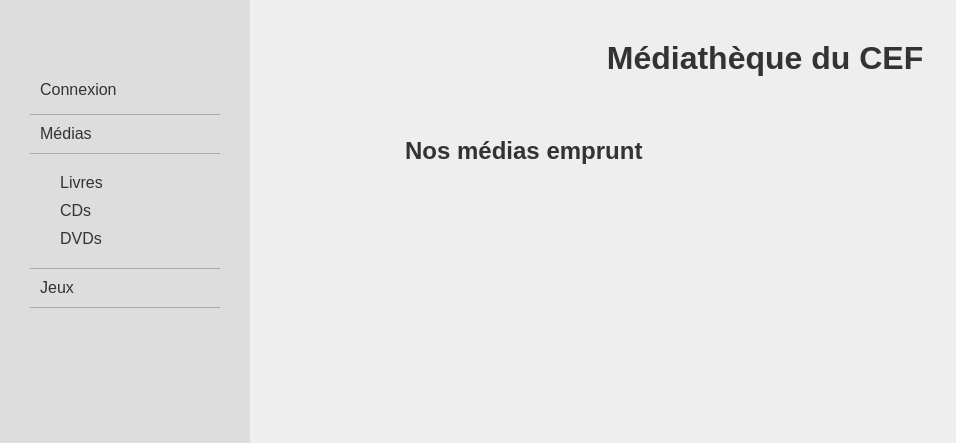
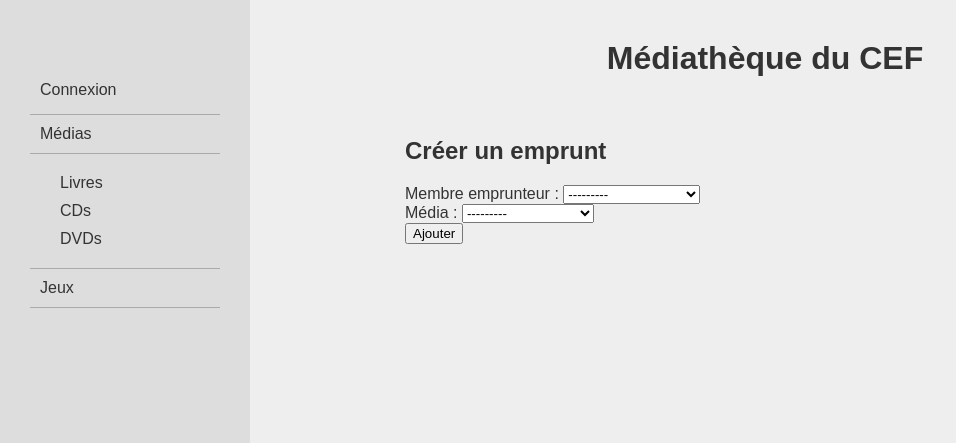
Before and after one commit to AlexD004/CEF-Mediatheque, a Django app: page /emprunt in a window 1280 px wide. Shown: the top 443 px of the page, without its empty margins (0-956 px from the left). Run offline with Django 5.2, Linux system fonts and the light colour scheme; data comes from the database, SQL or seed files in the repository; both versions use the stored data as it was after the commit.

Commit message:
add methods to add and remove a loan

```diff
--- a/logisticMediatheque/forms.py
+++ b/logisticMediatheque/forms.py
@@ -1,8 +1,8 @@
 from django import forms
-from .models import Livres, CDs, DVDs, Jeux, Membres, Author, Editor, Label, GroupOrSinger, Director
+from .models import Livres, CDs, DVDs, Jeux, Membres, Author, Editor, Label, GroupOrSinger, Director, GameEditor, Medias
 
 class addLivreForm(forms.ModelForm):
-    author = forms.ModelChoiceField(queryset=Author.objects.all(), label = "Auteur")
+    author = forms.ModelChoiceField(queryset=Author.objects.all(), to_field_name="name", label = "Auteur")
     editor = forms.ModelChoiceField(queryset=Editor.objects.all(), label = "Éditeur")
     class Meta:
         model = Livres
@@ -28,9 +28,10 @@ class addDVDForm(forms.ModelForm):
 
 
 class addJeuxForm(forms.ModelForm):
+    gameEditor = forms.ModelChoiceField(queryset=GameEditor.objects.all(), label = "Éditeur")
     class Meta:
         model = Jeux
-        fields = ['gameTitle','issue','numPlayer','gameDuration']
+        fields = ['gameTitle','gameEditor','issue','numPlayer','gameDuration']
         labels = {'title':'Titre','issue':'Date de sortie','numPlayer':'Nombre de joueur','gameDuration':'Temps de jeu'}
 
 class addMembreForm(forms.ModelForm):
@@ -38,3 +39,7 @@ class addMembreForm(forms.ModelForm):
         model = Membres
         fields = ['firstname','lastname','email']
         labels = {'firstname':'Prénom','lastname':'Nom','email':'Adresse e-mail'}
+
+class addLoanForm(forms.Form):
+    membre = forms.ModelChoiceField(queryset=Membres.objects.all().filter(numLoan__lt=3, canLoan=True), label = "Membre emprunteur")
+    media = forms.ModelChoiceField(queryset=Medias.objects.all().filter(dateLoan__isnull=True), label = "Média")
--- a/logisticMediatheque/models.py
+++ b/logisticMediatheque/models.py
@@ -13,22 +13,22 @@ class Membres (models.Model):
 """ Class for Medias Details and Informations """
 
 class Author (models.Model):
-    name = models.CharField(max_length = 100, default = "Inconnu")
+    name = models.CharField(max_length = 100, default = "Inconnu", unique = True)
 
 class Editor (models.Model):
-    name = models.CharField(max_length = 100, default = "Inconnu")
+    name = models.CharField(max_length = 100, default = "Inconnu", unique = True)
 
 class Label (models.Model):
-    name = models.CharField(max_length = 100, default = "Inconnu")
+    name = models.CharField(max_length = 100, default = "Inconnu", unique = True)
 
 class GroupOrSinger (models.Model):
-    name = models.CharField(max_length = 100, default = "Inconnu")
+    name = models.CharField(max_length = 100, default = "Inconnu", unique = True)
 
 class Director (models.Model):
-    name = models.CharField(max_length = 100, default = "Inconnu")
+    name = models.CharField(max_length = 100, default = "Inconnu", unique = True)
 
 class GameEditor (models.Model):
-    name = models.CharField(max_length = 100, default = "Inconnu")
+    name = models.CharField(max_length = 100, default = "Inconnu", unique = True)
 
 """ Class for Medias """
 
--- /dev/null
+++ b/logisticMediatheque/templates/logisticMediatheque/forms/addLoanForm.html
@@ -0,0 +1,11 @@
+{% extends 'logisticMediatheque/base.html' %}
+
+{% block content %}
+
+    <h2>Créer un emprunt</h2>
+    <form method="post">
+        {% csrf_token %}
+        {{ form }}
+        <input type="submit" value="Ajouter">
+    </form>
+{% endblock content %}
--- a/logisticMediatheque/templates/logisticMediatheque/menus/menuManage.html
+++ b/logisticMediatheque/templates/logisticMediatheque/menus/menuManage.html
@@ -1,6 +1,7 @@
 <nav id="itemNav">
     <ul>
         {% include "logisticMediatheque/menus/menuAuth.html" %}
+        <li><a href="{% url 'logisticMediatheque:addLoan' %}">Créer un emprunt</a></li>
         <li><a href="{% url 'logisticMediatheque:dashboard' %}">Médias</a></li>
         <li class="submenu">
             <ul>
--- a/logisticMediatheque/urls.py
+++ b/logisticMediatheque/urls.py
@@ -5,6 +5,9 @@ app_name = "logisticMediatheque"
 
 urlpatterns = [
     path('', views.dashboard, name = 'dashboard'),
+
+    path('emprunt', views.addLoan, name = 'addLoan'),
+    path('supprimer-emprunt/<int:item_id>/<int:membre_id>', views.removeLoan, name = 'removeLoan'),
 
     path('nouveau/membre', views.addMembre, name = 'addMembre'),
     path('nouveau/jeu', views.addJeu, name = 'addJeu'),
--- a/logisticMediatheque/views.py
+++ b/logisticMediatheque/views.py
@@ -1,7 +1,7 @@
 from django.shortcuts import render, get_object_or_404
 from .models import Medias, Livres, CDs, DVDs, Jeux, Membres
-from .forms import addLivreForm, addCDForm, addDVDForm, addJeuxForm, addMembreForm
-
+from .forms import addLivreForm, addCDForm, addDVDForm, addJeuxForm, addMembreForm, addLoanForm
+import datetime
 
 """
 READ
@@ -44,7 +44,15 @@ def listMembres(request):
     return render(request, "logisticMediatheque/listMembres.html", {"membres": Membres.objects.all()})
 
 def membreDetail(request, membre_id):
-    return render(request, "logisticMediatheque/itemDetails/membreDetails.html", { "membre": get_object_or_404( Membres, pk = membre_id )})
+    mediaLoans = Medias.objects.all().filter(borrower = membre_id)
+    return render(
+        request,
+        "logisticMediatheque/itemDetails/membreDetails.html",
+        {
+            "membre": get_object_or_404( Membres, pk = membre_id ),
+            "mediaLoans": mediaLoans
+        }
+    )
 
 def historique(request):
     return render(request, "logisticMediatheque/historique.html", {"historique": "Liste des logs"})
@@ -88,6 +96,8 @@ def addMedia(request, media_type):
                 newLivre = Livres()
                 newLivre.title = form.cleaned_data['title']
                 newLivre.mediaType = media_type
+                newLivre.author = form.cleaned_data['author']
+                newLivre.editor = form.cleaned_data['editor']
                 newLivre.issue = form.cleaned_data['issue']
                 newLivre.numPages = form.cleaned_data['numPages']
                 newLivre.save()
@@ -106,6 +116,8 @@ def addMedia(request, media_type):
                 newCD = CDs()
                 newCD.title = form.cleaned_data['title']
                 newCD.mediaType = media_type
+                newCD.label = form.cleaned_data['label']
+                newCD.artist = form.cleaned_data['artist']
                 newCD.issue = form.cleaned_data['issue']
                 newCD.numPist = form.cleaned_data['numPist']
                 newCD.save()
@@ -124,6 +136,7 @@ def addMedia(request, media_type):
                 newDVD = DVDs()
                 newDVD.title = form.cleaned_data['title']
                 newDVD.mediaType = media_type
+                newDVD.director = form.cleaned_data['director']
                 newDVD.issue = form.cleaned_data['issue']
                 newDVD.filmDuration = form.cleaned_data['filmDuration']
                 newDVD.save()
@@ -241,3 +254,62 @@ def updateMembre(request, item_id):
     else:
         form = addMembreForm(instance=jeu)
         return render(request, 'logisticMediatheque/forms/addMembreForm.html',{'form': form, 'actionType': action_type})
+
+
+"""
+METHODS
+FOR LOAN
+"""
+
+def addLoan(request):
+    if request.method == 'POST':
+            form = addLoanForm(request.POST)
+
+            if form.is_valid():
+                membre = form.cleaned_data['membre']
+                media = form.cleaned_data['media']
+
+                membreLoaning = Membres.objects.get( pk = membre.id )
+                mediaLoaned = Medias.objects.get( pk = media.id )
+
+                membreLoaning.numLoan += 1
+                mediaLoaned.borrower = membre
+                mediaLoaned.dateLoan = datetime.datetime.now()
+
+                membreLoaning.save()
+                mediaLoaned.save()
+
+                mediaLoans = Medias.objects.all().filter(borrower = membre.id)
+
+                return render(
+                    request,
+                    "logisticMediatheque/itemDetails/membreDetails.html",
+                    {
+                        "membre": get_object_or_404( Membres, pk = membre.id ),
+                        'mediaLoans': mediaLoans
+                    }
+                )
+    else:
+        form = addLoanForm()
+        return render(request, 'logisticMediatheque/forms/addLoanForm.html',{'form': form})
+
+def removeLoan(request, item_id, membre_id):
+    media = Medias.objects.get( pk = item_id )
+    membre = Membres.objects.get( pk = membre_id )
+
+    membre.numLoan -= 1
+    media.dateLoan = None
+    media.borrower = None
+
+    membre.save()
+    media.save()
+
+    mediaLoans = Medias.objects.all().filter(borrower = membre_id)
+
+    return render(
+        request,
+        "logisticMediatheque/itemDetails/membreDetails.html",
+        {
+            "membre": get_object_or_404( Membres, pk = membre_id ),
+            'mediaLoans': mediaLoans
+        })
```
Also changed, not shown: logisticMediatheque/templates/logisticMediatheque/itemDetails/membreDetails.html (+19 -0 lines), db.sqlite3, logisticMediatheque/migrations/0012_alter_author_name_alter_director_name_and_more.py (added).
